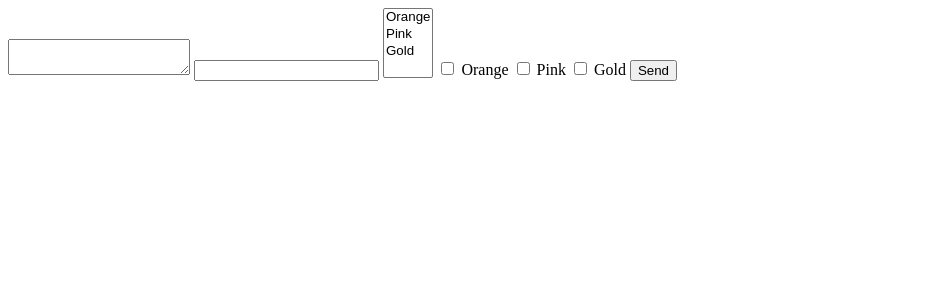
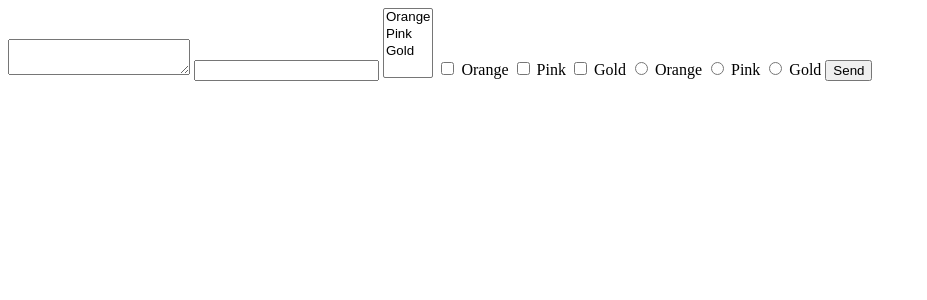
Before and after one commit to kd0171/PHP_Dotinstall_Webdev, a PHP site: page / in a window 1280 px wide. Shown: the top 300 px of the page, without its empty margins (0-927 px from the left). Run offline with PHP 8.4, Linux system fonts and the light colour scheme.

Commit message:
ラジオボタン 値が設定されているかはisset()で確認可能 isset()は省略可能（Null合体演算子）：$color = $color ?? 'None selected';

```diff
--- a/work/web/index.php
+++ b/work/web/index.php
@@ -23,6 +23,9 @@ include('../app/_parts/_header.php');
   <label><input type="checkbox" name="colors2[]" value="orange"> Orange</label>
   <label><input type="checkbox" name="colors2[]" value="pink"> Pink</label>
   <label><input type="checkbox" name="colors2[]" value="gold"> Gold</label>
+  <label><input type="radio" name="color" value="orange"> Orange</label>
+  <label><input type="radio" name="color" value="pink"> Pink</label>
+  <label><input type="radio" name="color" value="gold"> Gold</label>
   <button>Send</button>
 </form>
 
```
Also changed, not shown: work/web/result.php (+9 -1 lines).
